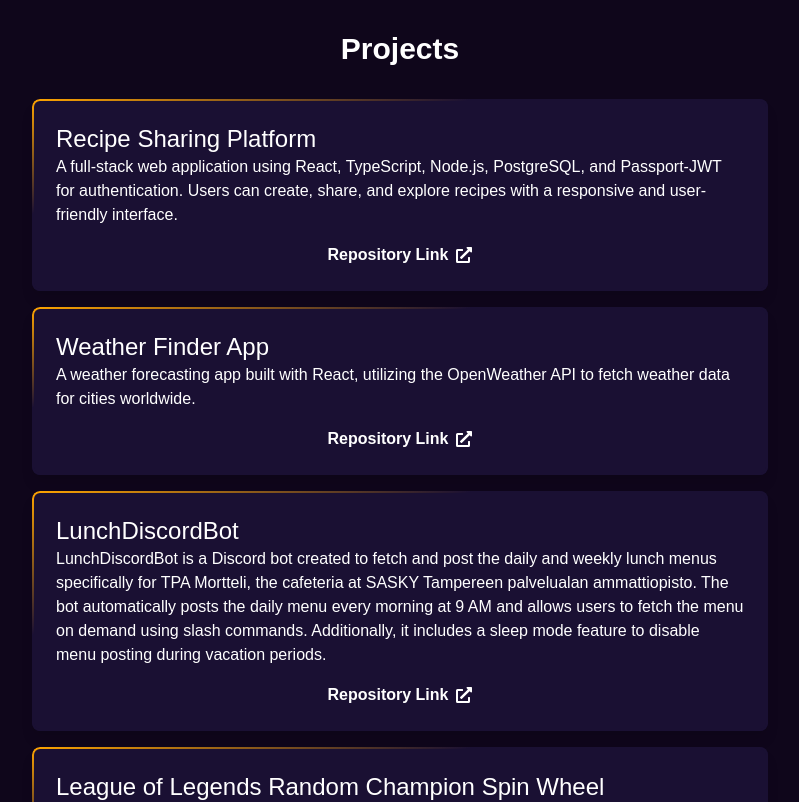
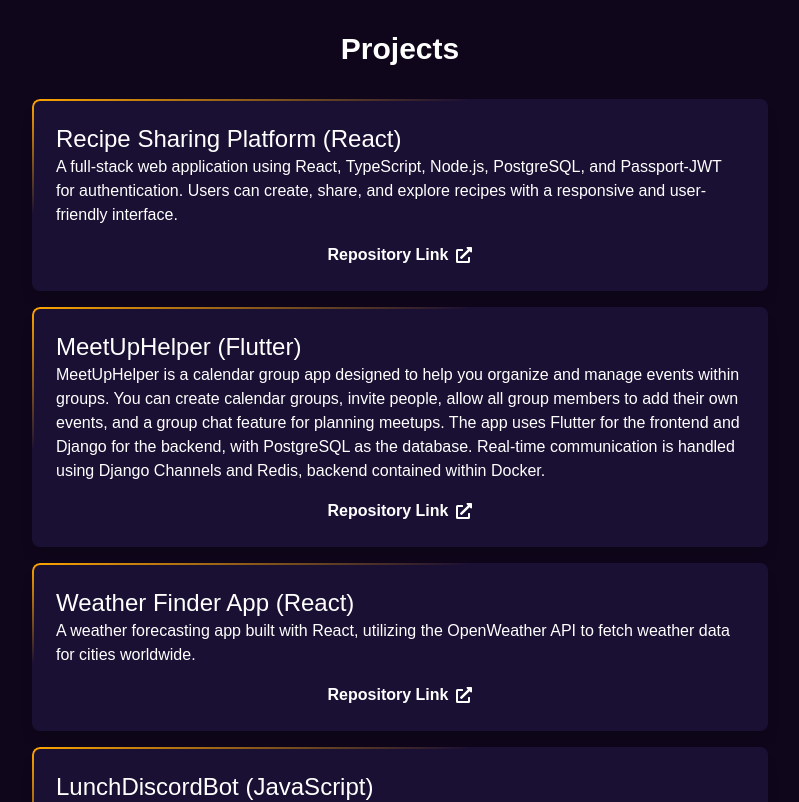
Before and after one commit to AnssiPeltola/portfolio, a React (Create React App) app: page / in a window 1280 px wide. Shown: the part 2200-3002 px from the top of the page, without its empty margins (240-1039 px from the left). Built offline with nearby package versions, Linux system fonts and the light colour scheme.

Commit message:
New project added

```diff
--- a/src/components/Projects.js
+++ b/src/components/Projects.js
@@ -23,12 +23,34 @@ const Projects = () => {
         className="block"
       >
         <div className="project bg-plumpPurple p-6 rounded-lg shadow-lg mt-4 transform hover:scale-105 transition duration-300">
-          <h2 className="text-2xl">Recipe Sharing Platform</h2>
+          <h2 className="text-2xl">Recipe Sharing Platform (React)</h2>
           <p>
             A full-stack web application using React, TypeScript, Node.js,
             PostgreSQL, and Passport-JWT for authentication. Users can create,
             share, and explore recipes with a responsive and user-friendly
             interface.
+          </p>
+          <div className="text-white font-bold flex items-center justify-center relative z-10 mt-4">
+            Repository Link <FaExternalLinkAlt className="ml-2" />
+          </div>
+        </div>
+      </a>
+      <a
+        href="https://github.com/AnssiPeltola/MeetUpHelper"
+        target="_blank"
+        rel="noopener noreferrer"
+        className="block"
+      >
+        <div className="project bg-plumpPurple p-6 rounded-lg shadow-lg mt-4 transform hover:scale-105 transition duration-300">
+          <h2 className="text-2xl">MeetUpHelper (Flutter)</h2>
+          <p>
+            MeetUpHelper is a calendar group app designed to help you organize
+            and manage events within groups. You can create calendar groups,
+            invite people, allow all group members to add their own events, and
+            a group chat feature for planning meetups. The app uses Flutter for
+            the frontend and Django for the backend, with PostgreSQL as the
+            database. Real-time communication is handled using Django Channels
+            and Redis, backend contained within Docker.
           </p>
           <div className="text-white font-bold flex items-center justify-center relative z-10 mt-4">
             Repository Link <FaExternalLinkAlt className="ml-2" />
@@ -42,7 +64,7 @@ const Projects = () => {
         className="block"
       >
         <div className="project bg-plumpPurple p-6 rounded-lg shadow-lg mt-4 transform hover:scale-105 transition duration-300">
-          <h2 className="text-2xl">Weather Finder App</h2>
+          <h2 className="text-2xl">Weather Finder App (React)</h2>
           <p>
             A weather forecasting app built with React, utilizing the
             OpenWeather API to fetch weather data for cities worldwide.
@@ -59,7 +81,7 @@ const Projects = () => {
         className="block"
       >
         <div className="project bg-plumpPurple p-6 rounded-lg shadow-lg mt-4 transform hover:scale-105 transition duration-300">
-          <h2 className="text-2xl">LunchDiscordBot</h2>
+          <h2 className="text-2xl">LunchDiscordBot (JavaScript)</h2>
           <p>
             LunchDiscordBot is a Discord bot created to fetch and post the daily
             and weekly lunch menus specifically for TPA Mortteli, the cafeteria
@@ -73,6 +95,7 @@ const Projects = () => {
           </div>
         </div>
       </a>
+
       <a
         href="https://github.com/AnssiPeltola/League-of-Legends-Random-Champions-Spin-Wheel"
         target="_blank"
@@ -81,7 +104,7 @@ const Projects = () => {
       >
         <div className="project bg-plumpPurple p-6 rounded-lg shadow-lg mt-4 transform hover:scale-105 transition duration-300">
           <h2 className="text-2xl">
-            League of Legends Random Champion Spin Wheel
+            League of Legends Random Champion Spin Wheel (JavaScript)
           </h2>
           <p>
             An interactive web app using the LoL Champion API to randomly select
--- a/src/components/Skills.js
+++ b/src/components/Skills.js
@@ -70,6 +70,7 @@ const Skills = () => {
         { name: "Redux", level: 75 },
         { name: "REST API", level: 85 },
         { name: "Python", level: 60 },
+        { name: "Django", level: 60 },
         { name: "Flutter", level: 60 },
         { name: "C#", level: 70 },
         { name: "Angular", level: 75 },
@@ -92,7 +93,6 @@ const Skills = () => {
         { name: "Flyway", level: 80 },
         { name: "DBeaver", level: 75 },
         { name: "Postman", level: 85 },
-        { name: "Redis", level: 70 },
         { name: "CMD", level: 80 },
         { name: "Dev Console", level: 85 },
         { name: "Firebase", level: 75 },
@@ -106,6 +106,7 @@ const Skills = () => {
         { name: "Firebase", level: 75 },
         { name: "Boomi", level: 50 },
         { name: "WebSocket", level: 65 },
+        { name: "Redis", level: 70 },
       ],
     },
   ];
```
